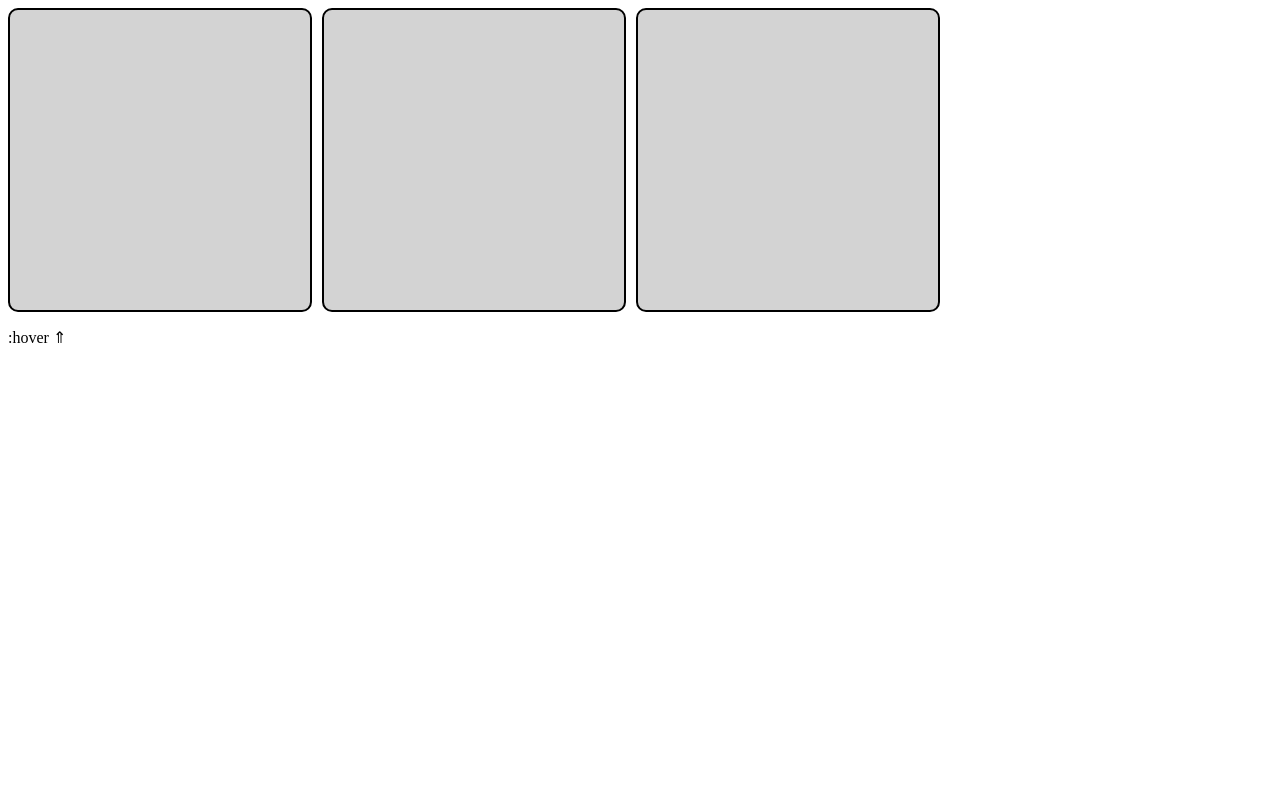
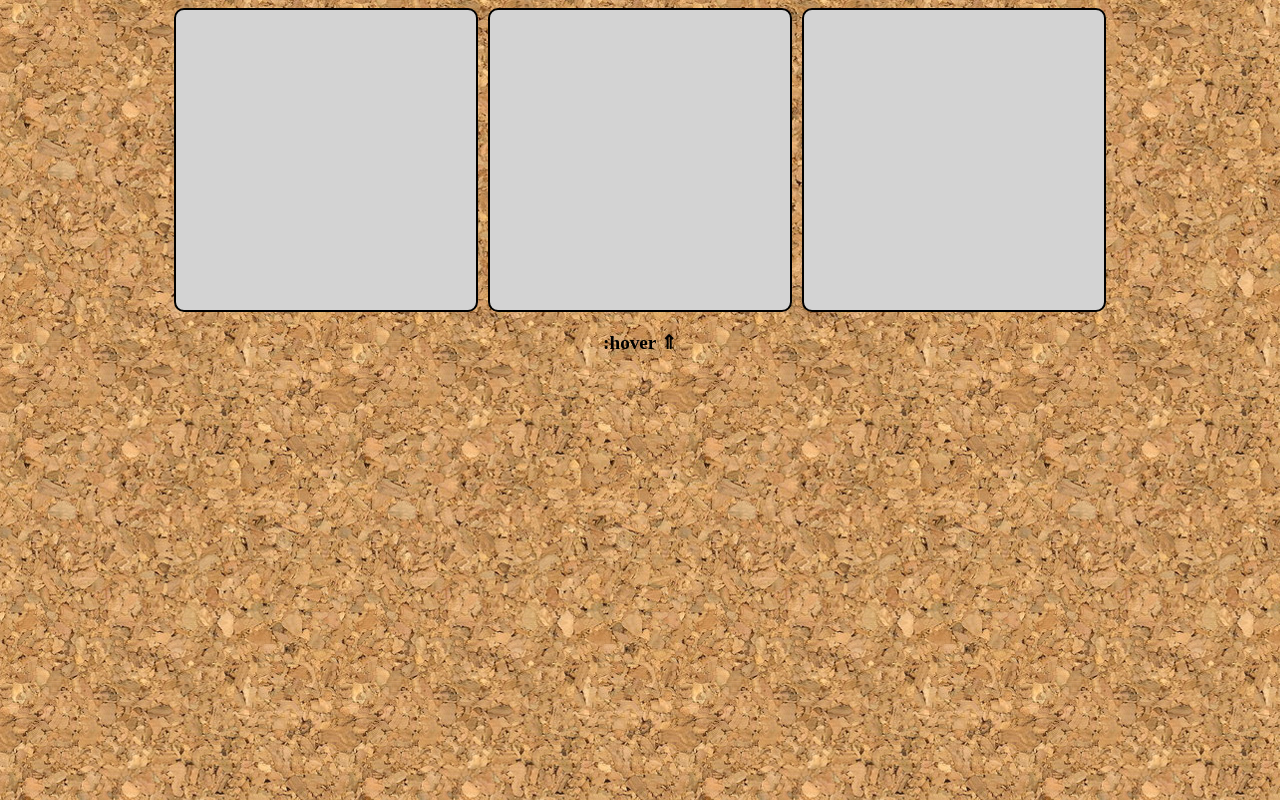
Before and after one commit to RenanLamorim/Modulo-3, a plain HTML site: page Ex001/index.html in a window 1280 px wide. Drawn offline with Linux system fonts and the light colour scheme.

Commit message:
flex box e image no body

```diff
--- a/Ex001/index.html
+++ b/Ex001/index.html
@@ -5,6 +5,12 @@
     <meta name="viewport" content="width=device-width, initial-scale=1.0">
     <title>Imagens de fundo</title>
     <style>
+        body{
+            background-image: url(Imagens/wallpaper001.jpg);
+            display: flex;
+            flex-direction: column;
+            align-items: center;
+        }
         .quadrado{
             border: 2px solid;
             width: 300px;
@@ -28,6 +34,10 @@
         #quadrado3:hover{
          background-image: url(Imagens/pattern001.png);
         }
+        p{
+            font-weight: bold;
+            font-size: 1.2em;
+        }
     </style>
 </head>
 <body>
```
